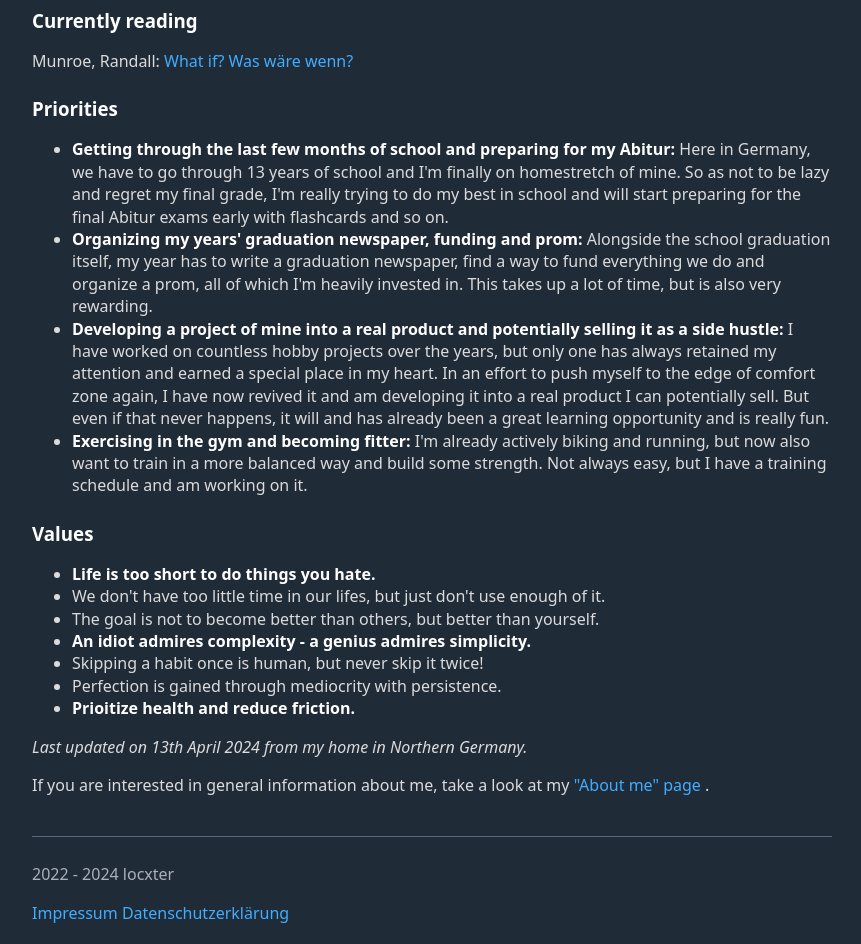
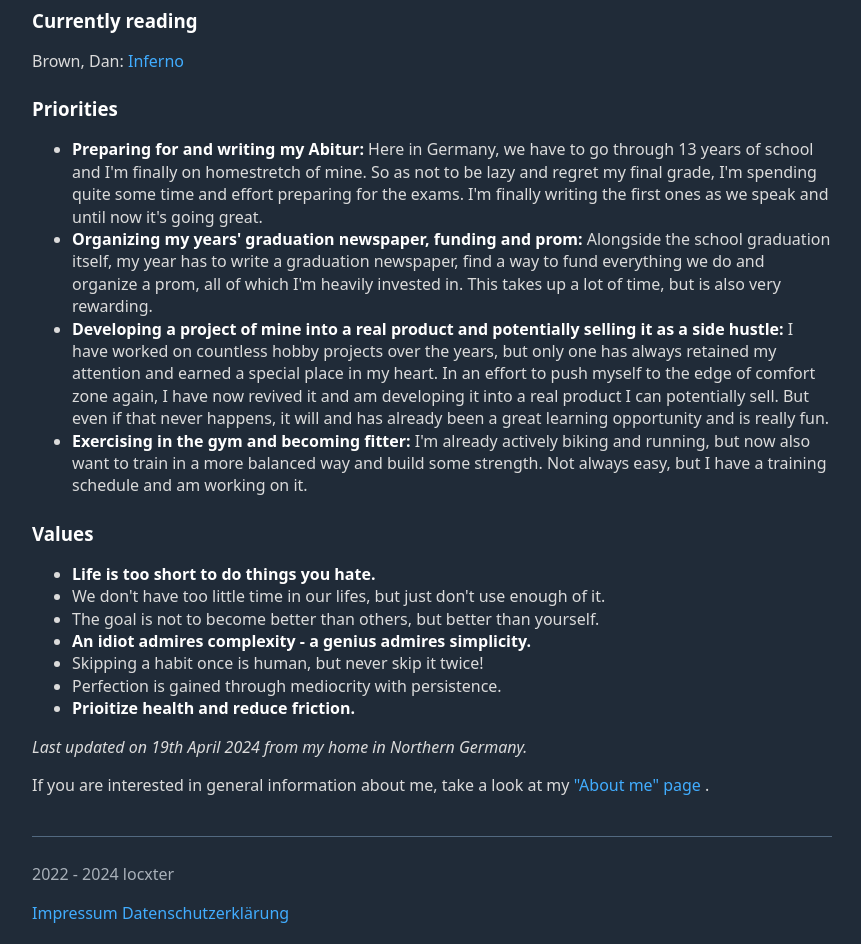
Before and after one commit to locxter/locxter.github.io, a plain HTML site: page now.html in a window 1280 px wide. Shown: the part 220-1164 px from the top of the page, without its empty margins (208-1069 px from the left). Drawn offline with Linux system fonts and the light colour scheme.

Commit message:
Updated my now page.

```diff
--- a/now.html
+++ b/now.html
@@ -28,16 +28,16 @@
             </p>
             <h3>Currently reading</h3>
             <p>
-                Munroe, Randall:
-                <a href="https://d-nb.info/1207867241">What if? Was wäre wenn?</a>
+                Brown, Dan:
+                <a href="https://d-nb.info/1046138626">Inferno</a>
             </p>
             <h3>Priorities</h3>
             <ul>
                 <li>
-                    <strong>Getting through the last few months of school and preparing for my Abitur:</strong>
+                    <strong>Preparing for and writing my Abitur:</strong>
                     Here in Germany, we have to go through 13 years of school and I'm finally on homestretch of mine. So
-                    as not to be lazy and regret my final grade, I'm really trying to do my best in school and will
-                    start preparing for the final Abitur exams early with flashcards and so on.
+                    as not to be lazy and regret my final grade, I'm spending quite some time and effort preparing for
+                    the exams. I'm finally writing the first ones as we speak and until now it's going great.
                 </li>
                 <li>
                     <strong>Organizing my years' graduation newspaper, funding and prom:</strong>
@@ -72,7 +72,7 @@
                 <li><strong>Prioitize health and reduce friction.</strong></li>
             </ul>
             <p>
-                <em>Last updated on 13th April 2024 from my home in Northern Germany.</em>
+                <em>Last updated on 19th April 2024 from my home in Northern Germany.</em>
             </p>
             <p>
                 If you are interested in general information about me, take a look at my
```
